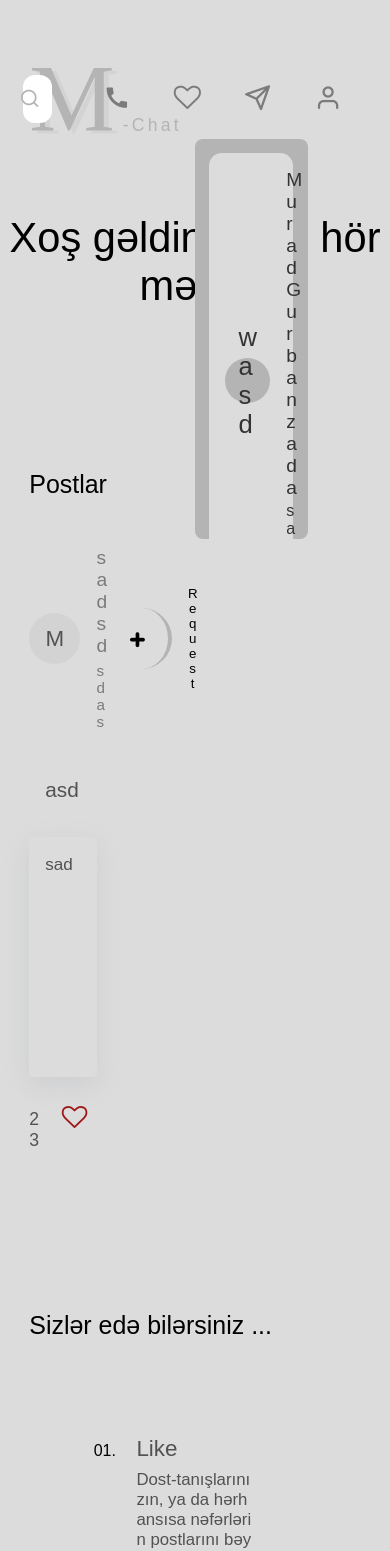
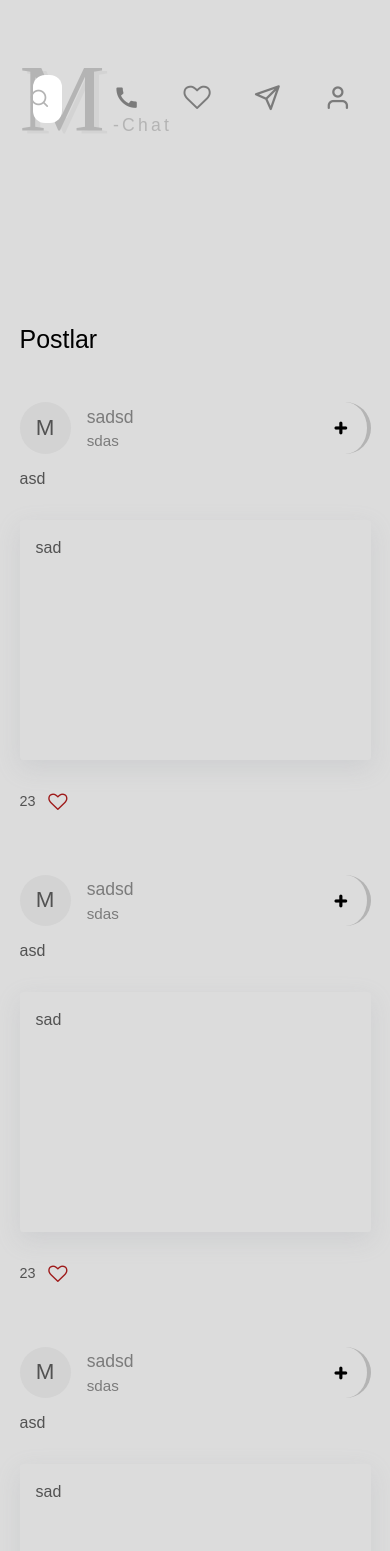
Before and after one commit to gurbanzman/m-chat, a React (Vite) app: page /m/1 in a window 390 px wide. Shown: the top 1551 px of the page. Built offline with nearby package versions, Linux system fonts and the light colour scheme.

Commit message:
finished responsive and all design of page of home

```diff
--- /dev/null
+++ b/src/components/layout-components/index.js
@@ -0,0 +1,13 @@
+import Footer from "./footer"
+import Header from "./header"
+import Mega from "./mega"
+import Middle from "./middle"
+import Navbar from "./navbar"
+
+export {
+   Footer,
+   Header,
+   Mega,
+   Middle,
+   Navbar
+}
--- a/src/components/layout-components/navbar/index.jsx
+++ b/src/components/layout-components/navbar/index.jsx
@@ -1,5 +1,6 @@
 import { Link, NavLink } from "react-router-dom";
 import styles from "./styles.module.css";
+import { InputText } from "../../ui/index";
 
 export default function Navbar() {
   return (
@@ -13,33 +14,8 @@ export default function Navbar() {
         </div>
         <div className="navbar-section_menu section">
           <form className="navbar-section_search">
-            <label htmlFor="search" className="navbar-search_head">
-              <input
-                type="text"
-                name="user_name"
-                placeholder="search user..."
-                className="navbar-search_input"
-                required
-              />
-            </label>
+            <InputText type={`text`} name={`user_name`} placeholder={`search user...`} className={`navbar-search_input`}/>
           </form>
-
-          <ul className="navbar-search_lists">
-            <li className="navbar-search_lists_head">
-              <Link to={``} className="navbar-search_user_link">
-                <p className="navbar-search_user_head">wasd</p>
-                <p className="navbar-search_user_info">
-                  <span className="navbar-search_user_name user--fullname">
-                    Murad Gurbanzada
-                  </span>
-                  <span className="navbar-search_user_name user--username">
-                    sadad
-                  </span>
-                </p>
-              </Link>
-            </li>
-          </ul>
-
           <ul className="navbar-section_lists">
             <li className="navbar-lists_option">
               <NavLink
--- a/src/layouts/home/index.jsx
+++ b/src/layouts/home/index.jsx
@@ -1,17 +1,17 @@
 import { Link } from "react-router-dom";
-import Header from "../../components/layout-components/header";
-import Mega from "../../components/layout-components/mega";
+import {Mega,Header} from "../../components/layout-components/index";
+import { Button, InputText, TitleHead } from "../../components/ui/index";
 
 export default function HomePage() {
   return (
     <Mega>
-      <Header head={find ? find.user_username : "Murat"} />
+      <Header head={`Murat`} />
       <main className="main">
         <section className="main-section container">
           <div className="main-section_head">
-            <h1 className="main-head_text">Postlar</h1>
+            <TitleHead className={`main-head_text`}>Postlar</TitleHead>
           </div>
-          <ul className="main-chat_lists main-chat--post slider-container">
+          <ul className="main-chat_lists">
             <li className="main-chat_posts">
               <ul className="chat-posts between">
                 <li className="chat-posts_head">
@@ -28,11 +28,7 @@ export default function HomePage() {
                   </ul>
                 </li>
                 <li className="chat-posts_head">
-                  <button type="button" className="icon-plus"></button>
-
-                  <button type="button" className="">
-                    Request
-                  </button>
+                  <Button type={`button`} className={`icon-plus`}></Button>
                 </li>
               </ul>
               <Link className="chat_posts_title chat--post">asd</Link>
@@ -40,8 +36,63 @@ export default function HomePage() {
               <ul className="post_footer">
                 <li className="post-footer_section">
                   <span className="post-count">23</span>
-
-                  <input type="checkbox" name="check" className="post-check" />
+                  <InputText type={`checkbox`} name={`check`} className={`post-check`}/>
+                </li>
+              </ul>
+            </li>
+            <li className="main-chat_posts">
+              <ul className="chat-posts between">
+                <li className="chat-posts_head">
+                  <p className="chat-posts_head_title">M</p>
+                  <ul className="chat-posts_user">
+                    <li className="chat-posts_user_info">
+                      <p className="chat-posts_head_desc">
+                        <Link className="chat-posts_head_link">sadsd</Link>
+                      </p>
+                      <p className="chat-posts_head_link chat-posts--time">
+                        sdas
+                      </p>
+                    </li>
+                  </ul>
+                </li>
+                <li className="chat-posts_head">
+                  <Button type={`button`} className={`icon-plus`}></Button>
+                </li>
+              </ul>
+              <Link className="chat_posts_title chat--post">asd</Link>
+              <p className="chat_posts_desc chat--post">sad</p>
+              <ul className="post_footer">
+                <li className="post-footer_section">
+                  <span className="post-count">23</span>
+                  <InputText type={`checkbox`} name={`check`} className={`post-check`}/>
+                </li>
+              </ul>
+            </li>
+            <li className="main-chat_posts">
+              <ul className="chat-posts between">
+                <li className="chat-posts_head">
+                  <p className="chat-posts_head_title">M</p>
+                  <ul className="chat-posts_user">
+                    <li className="chat-posts_user_info">
+                      <p className="chat-posts_head_desc">
+                        <Link className="chat-posts_head_link">sadsd</Link>
+                      </p>
+                      <p className="chat-posts_head_link chat-posts--time">
+                        sdas
+                      </p>
+                    </li>
+                  </ul>
+                </li>
+                <li className="chat-posts_head">
+                  <Button type={`button`} className={`icon-plus`}></Button>
+                </li>
+              </ul>
+              <Link className="chat_posts_title chat--post">asd</Link>
+              <p className="chat_posts_desc chat--post">sad</p>
+              <ul className="post_footer">
+                <li className="post-footer_section">
+                  <span className="post-count">23</span>
+                  <InputText type={`checkbox`} name={`check`} className={`post-check`}/>
                 </li>
               </ul>
             </li>
@@ -50,7 +101,7 @@ export default function HomePage() {
 
         <section className="main-section container">
           <div className="main-section_head">
-            <h1 className="main-head_text">Sizlər edə bilərsiniz ...</h1>
+            <TitleHead className={`main-head_text`}>Sizlər edə bilərsiniz ...</TitleHead>
           </div>
           <ul className="main-section_about">
             <li className="main-section-about_list">
@@ -94,29 +145,6 @@ export default function HomePage() {
             </li>
           </ul>
         </section>
-
-        <section className="main-section container">
-          <div className="main-section_head">
-            <h1 className="main-head_text">Oxu!</h1>
-          </div>
-          <div className="main-section_admin container">
-            <div className="section main-admin_text">
-              <p className="main-admin_title">Admindən İstifadəçiyə</p>
-              <svg className="main-line">
-                <path d="M20 100 Q 100 45 186 98" className="arrow" />
-                <path d="M180 100 L190 95 L190 105 Z" className="arrow-head" />
-              </svg>
-            </div>
-            <p className="main-admin_desc">
-              Öncəliklə, səhifəmə xoş gəlmisiniz. Ümid eliyirəm ki, səhifədənin
-              dizaynı və funksionallıqları ürəyinizcə olar. Yeni qurduğum bu
-              səhifə: twitter, facebook və instagram kimi özəlliklərə sahibdir.
-              İstifadə edərək səhifəyə alışacaqsınız. İndidən təşəkkürlərimi
-              bildirirəm. Mənə hərhansı bir sualınız olarsa, contact bölümündən
-              yaza bilərsiniz. Bacardığım qədər cəhd göstərəcəyəm!.
-            </p>
-          </div>
-        </section>
       </main>
     </Mega>
   );
--- a/src/layouts/index.js
+++ b/src/layouts/index.js
@@ -23,5 +23,5 @@ export {
    PostPage,
    RequestPage,
    SignPage,
-   RegisterPage
+   RegisterPage,
 }
--- a/src/styles/main.css
+++ b/src/styles/main.css
@@ -1,4 +1,5 @@
 @import url(reset.css);
+@import url(responsive.xxl.css);
 @import url(responsive.xl.css);
 @import url(responsive.md.css);
 
@@ -826,11 +827,8 @@ html {
    display: flex;
    flex-direction: column;
    gap: 1rem;
-   width: 30%;
-}
-
-.main-chat_posts:first-of-type {
-   padding-right: 2rem;
+   width: 33%;
+   min-width: 400px;
 }
 
 .chat-posts_head {
@@ -935,11 +933,8 @@ html {
    width: 32%;
 }
 .post-check{
-   margin-top: -1rem;
    -webkit-appearance: none;
    appearance: none;
-   width: 3rem;
-   height: 3rem;
    display: flex;
    align-items: center;
    justify-content: center;
@@ -974,7 +969,8 @@ html {
 }
 .post-footer_section{
    display: flex;
-   gap: .3rem;
+   align-items: center;
+   gap: .8rem;
 }
 .post-count{
    color: #525252;
--- a/src/styles/responsive.md.css
+++ b/src/styles/responsive.md.css
@@ -1,3 +1,10 @@
+/* responsive for 0-626px */
+@media screen and (max-width:626px) {
+   .navbar-info_head{
+      font-size: 1.7rem !important;
+   }
+}
+
 /* responsive for 0-546px */
 @media screen and (max-width:546px) {
    .sign--main{
@@ -14,4 +21,57 @@
    .sign-form-item_input{
       font-size: .9rem !important;
    }
+   .main-section-about_head{
+      font-size: 1.05rem !important;
+   }
+   .main-section-about_desc{
+      font-size: .9rem !important;
+      line-height: 1.4rem;
+   }
 }
+/* responsive for 0-510px */
+@media screen and (max-width:510px) {
+   .navbar-info_head{
+      display: none;
+   }
+}
+
+/* responsive for 0-400px */
+@media screen and (max-width:400px) {
+   .chat_posts_title{
+      padding: 0 !important;
+      font-size: 1rem !important;
+   }
+   .chat_posts_desc{
+      font-size: 1rem !important;
+   }
+   .post-count{
+      font-size: .9rem !important;
+   }
+   .post-check{
+      font-size: 1.2rem !important;
+   }
+   .chat-posts_head_link{
+      font-size: 1.1rem !important;
+   }
+   .chat-posts--time{
+      font-size: .95rem !important;
+   }
+   .icon-plus, .icon-chevron-thin-up{
+      font-size: 1.2rem !important;
+      padding: 1rem !important;
+   }
+   .main-chat_lists{
+      gap: 4rem !important;
+   }
+   .navbar-info_head{
+      font-size: 1.3rem !important;
+   }
+   .main-section_about{
+      width: 100% !important;
+      margin: 2rem auto !important;
+   }
+   .main-section-about_list{
+      list-style: none !important;
+   }
+}
--- a/src/styles/responsive.xl.css
+++ b/src/styles/responsive.xl.css
@@ -1,8 +1,28 @@
+/* responsive for 0-1065px */
+@media screen and (max-width:1065px) {
+   .main-chat_posts{
+      width: 48% !important;
+   }
+   .main-section_about{
+      width: 70% !important;
+   }
+   .main-section-about_head{
+      font-size: 1.2rem !important;
+   }
+   .main-section-about_desc{
+      font-size: 1rem !important;
+      line-height: 1.4rem;
+   }
+}
+
 /* responsive for 0-1000px */
 @media screen and (max-width:1000px) {
    .sign-main_section{
       width: 95% !important;
       padding: 1.2rem !important;
+   }
+   .navbar-info_head{
+      font-size: 2rem !important;
    }
 }
 
@@ -30,6 +50,13 @@
    }
 }
 
+/* responsive for 0-760px */
+@media screen and (max-width:760px) {
+   .main-chat_posts{
+      width: 100% !important;
+   }
+}
+
 /* responsive for 0-726px */
 @media screen and (max-width:726px) {
    .sign-form_btn svg{
@@ -40,4 +67,7 @@
    .btn-submit{
       font-size: 1.4rem !important;
    }
+   .main-section_about{
+      width: 90% !important;
+   }
 }
--- /dev/null
+++ b/src/styles/responsive.xxl.css
@@ -0,0 +1,30 @@
+/* responsive for 0-1805px */
+@media screen and (max-width:1805px) {
+   .main-chat_lists{
+      gap: 1.2rem !important;
+   }
+   .main-chat_posts{
+      width: 32% !important;
+   }
+}
+
+/* responsive for 0-1457px */
+@media screen and (max-width:1457px) {
+   .container{
+      width: 90% !important;
+   }
+}
+
+/* responsive for 0-1375px */
+@media screen and (max-width:1375px) {
+   .main-chat_posts{
+      width: 32% !important;
+      min-width: 200px !important;
+   }
+   .post-count{
+      font-size: 1rem !important;
+   }
+   .post-check{
+      font-size: 1.2rem !important;
+   }
+}
```
